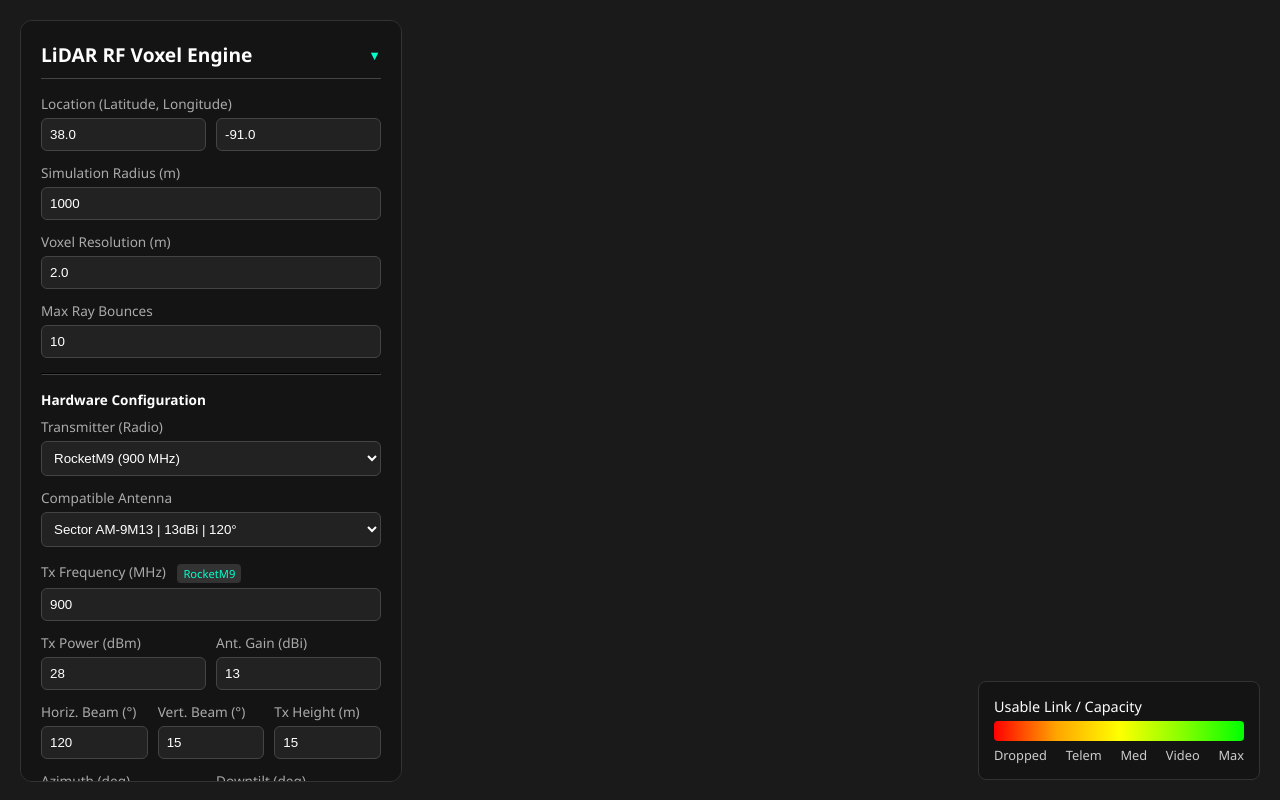
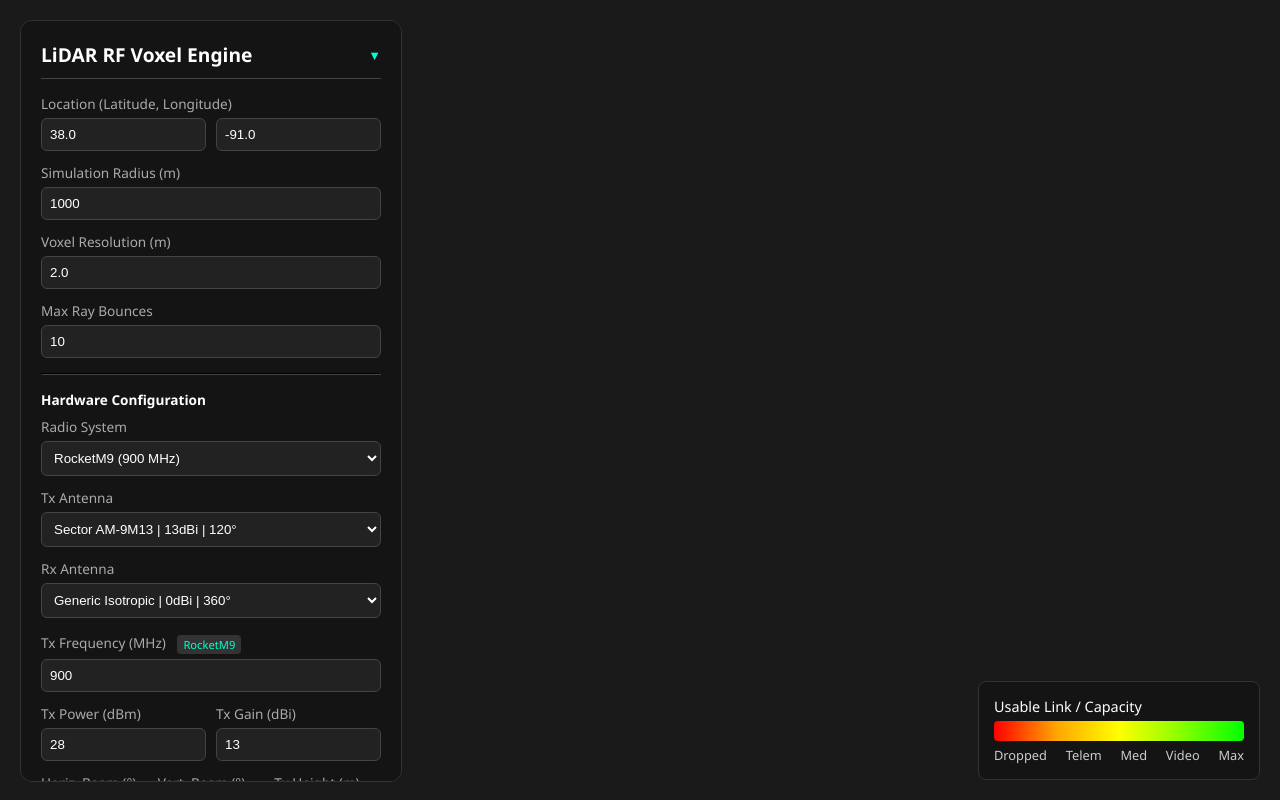
Before and after one commit to ClayJay3/RFSIM, a plain HTML site: page index.html in a window 1280 px wide. Drawn offline with nearby package versions, Linux system fonts and the light colour scheme; no server answers.

Commit message:
Added RX antenna factor.

```diff
--- a/index.html
+++ b/index.html
@@ -71,14 +71,20 @@
             <!-- HARDWARE PRESETS -->
             <label style="color: #fff; font-weight: bold; margin-bottom: 8px;">Hardware Configuration</label>
             <div class="control-group">
-                <label>Transmitter (Radio)</label>
+                <label>Radio System</label>
                 <select id="radio-select" onchange="onRadioChange()">
                     <!-- Populated via JS -->
                 </select>
             </div>
             <div class="control-group">
-                <label>Compatible Antenna</label>
+                <label>Tx Antenna</label>
                 <select id="antenna-select" onchange="onAntennaChange()">
+                    <!-- Populated via JS -->
+                </select>
+            </div>
+            <div class="control-group">
+                <label>Rx Antenna</label>
+                <select id="rx-antenna-select" onchange="onRxAntennaChange()">
                     <!-- Populated via JS -->
                 </select>
             </div>
@@ -94,7 +100,7 @@
                     <input type="number" id="tx_p" value="28">
                 </div>
                 <div class="control-group">
-                    <label>Ant. Gain (dBi)</label>
+                    <label>Tx Gain (dBi)</label>
                     <input type="number" id="tx_gain" value="13">
                 </div>
             </div>
@@ -119,8 +125,9 @@
 
             <hr style="border-color:#444; margin:15px 0;">
             <div style="display: flex; gap: 10px;">
-                <div class="control-group"><label>Rx Sensitivity (dBm)</label><input type="number" id="rx_sens" value="-100"></div>
-                <div class="control-group"><label>Noise Floor (dBm)</label><input type="number" id="noise_floor" value="-105"></div>
+                <div class="control-group"><label>Rx Sens. (dBm)</label><input type="number" id="rx_sens" value="-100"></div>
+                <div class="control-group"><label>Noise (dBm)</label><input type="number" id="noise_floor" value="-105"></div>
+                <div class="control-group"><label>Rx Gain (dBi)</label><input type="number" id="rx_gain" value="0"></div>
             </div>
             <hr style="border-color:#444; margin:15px 0;">
 
@@ -244,16 +251,31 @@
 
             // Populate compatible antennas
             const antSelect = document.getElementById('antenna-select');
+            const rxAntSelect = document.getElementById('rx-antenna-select');
+
             antSelect.innerHTML = '';
+            rxAntSelect.innerHTML = '';
+
+            // Add a default isotropic option for Rx
+            const isoOpt = document.createElement('option');
+            isoOpt.value = -1;
+            isoOpt.text = `Generic Isotropic | 0dBi | 360°`;
+            rxAntSelect.add(isoOpt);
 
             hardwareConfig.antennas[radioKey].forEach((ant, index) => {
                 const opt = document.createElement('option');
                 opt.value = index;
                 opt.text = `${ant.name} | ${ant.gain}dBi | ${ant.bw}°`;
                 antSelect.add(opt);
+
+                const rxOpt = document.createElement('option');
+                rxOpt.value = index;
+                rxOpt.text = `${ant.name} | ${ant.gain}dBi | ${ant.bw}°`;
+                rxAntSelect.add(rxOpt);
             });
 
             onAntennaChange(); // Trigger antenna updates
+            onRxAntennaChange(); // Trigger Rx antenna updates
         }
 
         function onAntennaChange() {
@@ -264,6 +286,18 @@
             document.getElementById('tx_gain').value = antData.gain;
             document.getElementById('beamwidth').value = antData.bw;
             document.getElementById('v_beamwidth').value = antData.vbw || 10;
+        }
+
+        function onRxAntennaChange() {
+            const radioKey = document.getElementById('radio-select').value;
+            const antIndex = parseInt(document.getElementById('rx-antenna-select').value);
+
+            if (antIndex === -1) {
+                document.getElementById('rx_gain').value = 0; // Isotropic
+            } else {
+                const antData = hardwareConfig.antennas[radioKey][antIndex];
+                document.getElementById('rx_gain').value = antData.gain;
+            }
         }
 
         // --- 3D ENGINE LOGIC ---
@@ -592,6 +626,7 @@
                 tx_height: parseFloat(document.getElementById('tx_h').value),
                 tx_power: parseFloat(document.getElementById('tx_p').value),
                 tx_gain: parseFloat(document.getElementById('tx_gain').value),
+                rx_gain: parseFloat(document.getElementById('rx_gain').value),
                 tx_azimuth: parseFloat(document.getElementById('tx_az').value),
                 tx_elevation: parseFloat(document.getElementById('tx_el').value),
                 beamwidth: parseFloat(document.getElementById('beamwidth').value),
```
Also changed, not shown: 3 other files.
